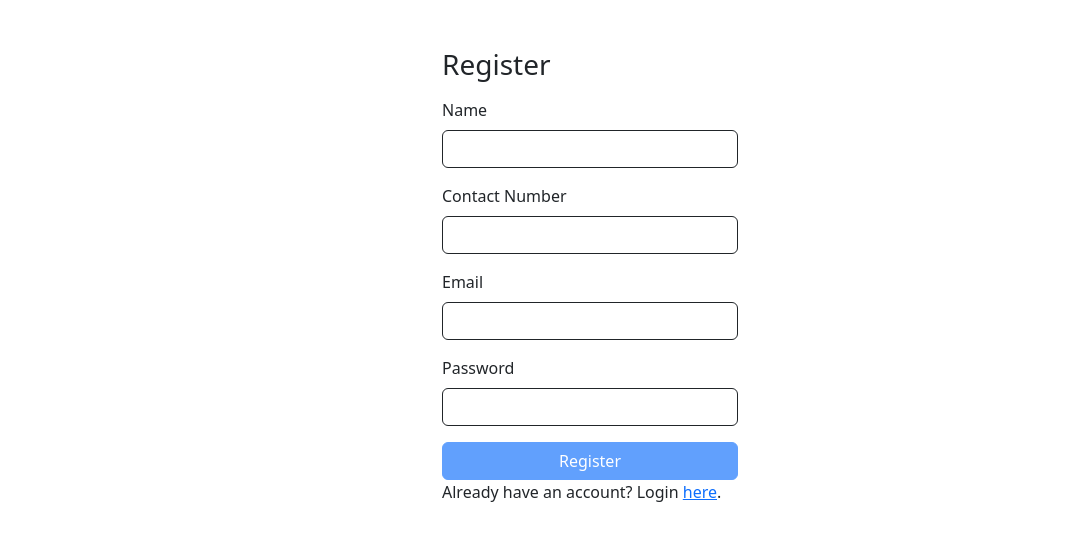
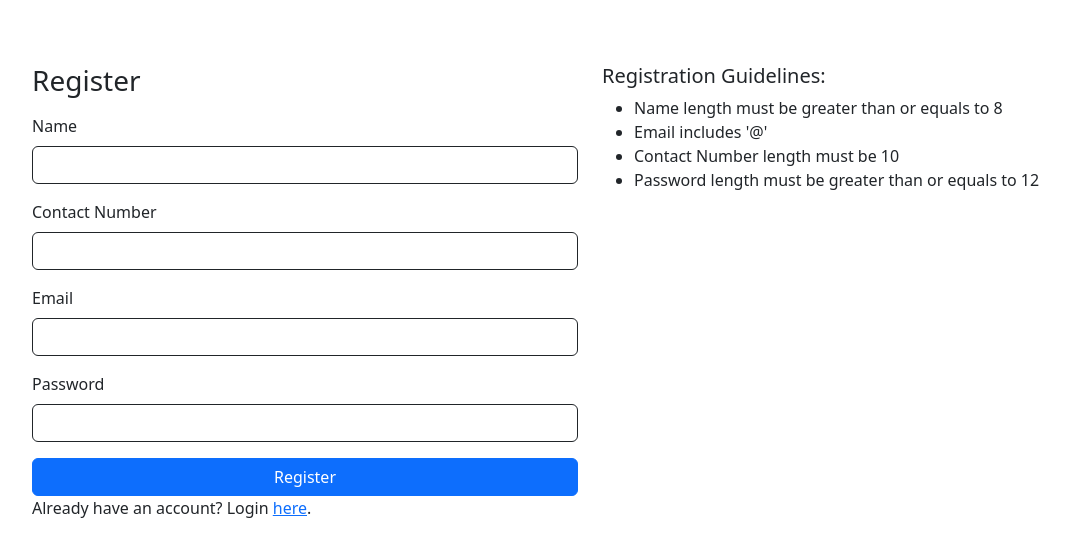
Before and after one commit to MadhubanKhatri/movie-booking-system-django, a Django app: page /register/ in a window 1280 px wide. Shown: the part 56-613 px from the top of the page, without its empty margins (50-1119 px from the left). Run offline with Django 4.2, Linux system fonts and the light colour scheme.

Commit message:
movie search feature & movie detail page added

```diff
--- a/movie_booking_system/main/static/script/common.js
+++ b/movie_booking_system/main/static/script/common.js
@@ -1,9 +1,3 @@
-// let username = document.getElementById('name')
-// let contact_num = document.getElementById('contact_num')
-// let email = document.getElementById('email')
-// let password = document.getElementById('password')
-// let isValidated = false;
-
 function validateForm() {
     // Get input values
     const username = document.getElementById("name").value;
@@ -11,6 +5,7 @@ function validateForm() {
     const contact = document.getElementById("contact_num").value;
     const password = document.getElementById("password").value;
     const submitButton = document.getElementById("register_btn");
+    const listItems = document.querySelectorAll('.list_container ul li');
 
     // Validation checks
     const isUsernameValid = username.length >= 8;
@@ -18,6 +13,18 @@ function validateForm() {
     const isContactValid = /^\d{10}$/.test(contact);
     const isPasswordValid = password.length >= 12;
 
+    if(username){
+        (username.length < 8) ? listItems[0].style.color = 'red' : listItems[0].style.color = '#32CD32';
+    }
+    if(email){
+        (!isEmailValid) ? listItems[1].style.color = 'red' : listItems[1].style.color = '#32CD32';
+    }
+    if(contact){
+        (!isContactValid) ? listItems[2].style.color = 'red' : listItems[2].style.color = '#32CD32';
+    }
+    if(password){
+        (!isPasswordValid) ? listItems[3].style.color = 'red' : listItems[3].style.color = '#32CD32';
+    }
     // Enable or disable the button based on validation
     if (isUsernameValid && isEmailValid && isContactValid && isPasswordValid) {
         submitButton.removeAttribute("disabled");
--- a/movie_booking_system/main/templates/register.html
+++ b/movie_booking_system/main/templates/register.html
@@ -6,7 +6,10 @@
 
 
 {% block body %}
-<div class="container w-25 my-5">
+<div class="container my-5">
+    <div class="row">
+        <!-- Register Form -->
+        <div class="col-md-6">
             <form action="{% url 'register' %}" method="post">
                 {% csrf_token %}
                 <h3 class="my-3">Register</h3>
@@ -14,12 +17,11 @@
                 {% if messages %}
                     {% for message in messages %}
                         <div class="alert alert-{{ message.tags }} alert-dismissible fade show" role="alert">
-                    <span>{{message}}</span>
+                            <span>{{ message }}</span>
                             <button type="button" class="btn-close" data-bs-dismiss="alert" aria-label="Close"></button>
                         </div>
                     {% endfor %}
                 {% endif %}
-
 
                 <div class="mb-3">
                     <label for="name" class="form-label">Name</label>
@@ -42,11 +44,25 @@
                 </div>
 
                 <div class="mb-3">
-            <button type="submit" id="register_btn" class="btn btn-primary w-100" disabled>Register</button>
+                    <button type="submit" id="register_btn" class="btn btn-primary w-100">Register</button>
                     <br/>
                     <p>Already have an account? Login <a href="{% url 'login' %}">here</a>.</p>
                 </div>
             </form>
         </div>
 
+        <!-- Rules List -->
+        <div class="col-md-6 list_container">
+            <h5 class="mt-3">Registration Guidelines:</h5>
+            <ul>
+                <li>Name length must be greater than or equals to 8</li>
+                <li>Email includes '@'</li>
+                <li>Contact Number length must be 10</li>
+                <li>Password length must be greater than or equals to 12</li>
+            </ul>
+        </div>
+    </div>
+</div>
+
+
 {% endblock %}
--- a/movie_booking_system/main/urls.py
+++ b/movie_booking_system/main/urls.py
@@ -6,5 +6,7 @@ urlpatterns = [
     path('', views.home, name='home'),
     path('all_movies/', views.all_movies, name='all_movies'),
     path('login/', views.login, name='login'),
+    path('logout/', views.logout, name='logout'),
     path('register/', views.register, name='register'),
+    path('movie_detail/<int:movie_id>/', views.movie_detail, name='movie_detail'),
 ]
--- a/movie_booking_system/main/views.py
+++ b/movie_booking_system/main/views.py
@@ -1,16 +1,41 @@
 from django.shortcuts import render,redirect
 from django.contrib import messages
+from .models import RegisterUser, Booking, Movie
 
 # Create your views here.
 def home(request):
     return render(request, 'home.html')
 
 def all_movies(request):
-    return render(request, 'all_movies.html')
+    try:
+        search_query = request.GET['movie']
+        if search_query:
+            search_results = Movie.objects.filter(name__contains=search_query)
+        else:
+            search_results = Movie.objects.all()
+    except:
+        search_results = Movie.objects.all()
+    return render(request, 'all_movies.html', {'search_results': search_results})
 
 
 def login(request):
-    return render(request, 'login.html')
+    if request.method == 'POST':
+        email = request.POST['email']
+        password = request.POST['password']
+
+        IsUserExists = RegisterUser.objects.filter(email=email, password=password)
+        if(IsUserExists):
+            request.session['email'] = email
+            return redirect('home')
+        else:
+            return render(request, 'login.html')
+    else:
+        return render(request, 'login.html')
+
+
+def logout(request):
+    del request.session['email']
+    return redirect('login')
 
 def register(request):
     if request.method == 'POST':
@@ -39,8 +64,18 @@ def register(request):
             messages.warning(request, message)
             return render(request, 'register.html')
         else:
-            new_registration = RegisterUser.objects.create(name=username, email = email, contact=contact_num, password=password)
-            return redirect('login')
+            IsUserContactExists = RegisterUser.objects.filter(contact=contact_num)
+            IsUserEmailExists = RegisterUser.objects.filter(email=email)
+            if(IsUserContactExists or IsUserEmailExists):
+                messages.warning(request, 'User exists already. Contact number or Email must be unique.')
+                return render(request, 'register.html')
+            else:
+                new_registration = RegisterUser.objects.create(name=username, email = email, contact=contact_num, password=password)
+                return redirect('login')
     else:
-        print('no post')
         return render(request, 'register.html')
+
+
+def movie_detail(request, movie_id):
+    movie = Movie.objects.get(id=movie_id)
+    return render(request, 'movie_detail.html', {'movie': movie})
```
Also changed, not shown: movie_booking_system/main/admin.py (+24 -1 lines), movie_booking_system/main/models.py (+27 -0 lines), movie_booking_system/main/templates/all_movies.html (+10 -28 lines), movie_booking_system/main/templates/login.html (+4 -3 lines), movie_booking_system/main/templates/movie_detail.html (added, +40 -0 lines). Lines whose indentation alone changed are shown as unchanged.
